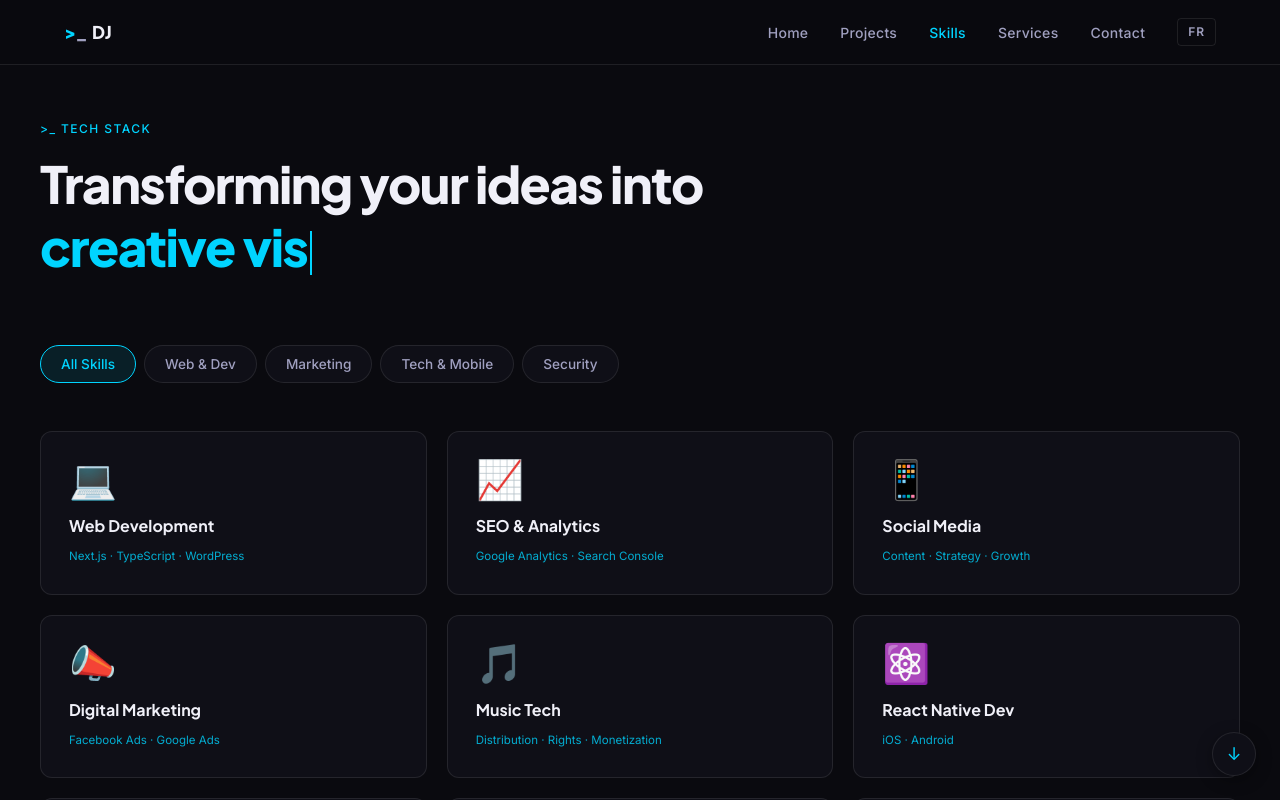
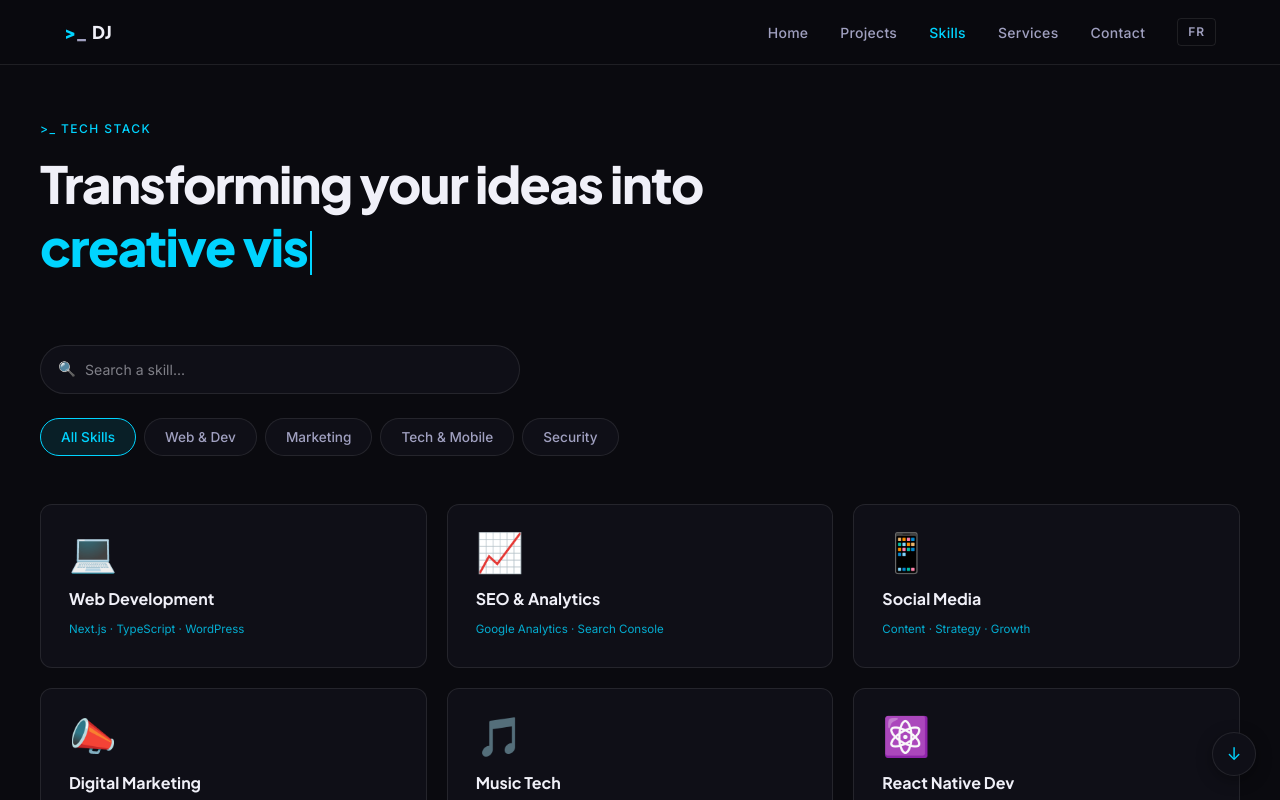
Before and after one commit to skywalker2k17/djovany, a Next.js app: page /en/skills in a window 1280 px wide. Shown: the top 800 px of the page. Built offline with nearby package versions, Linux system fonts and the light colour scheme.

Commit message:
feat(search): add smart token-based search across skills, projects, services
Query words no longer need to match in order or in a single field, so
"facebook digital marketing" now finds "Marketing Digital" tagged with
Facebook Ads. Skills page also gains a search bar (previously missing).

```diff
--- a/app/[locale]/projects/ProjectsClient.tsx
+++ b/app/[locale]/projects/ProjectsClient.tsx
@@ -4,6 +4,7 @@
 import Image from 'next/image';
 import { useState, useEffect } from 'react';
 import { useParams } from 'next/navigation';
+import { smartMatch } from '@/lib/searchMatch';
 
 type FilterCat =
   | 'all' | 'saas' | 'healthcare' | 'security' | 'ecommerce'
@@ -397,18 +398,10 @@
   }, [charIdx, isDeleting, typingIdx, isFr]);
 
   const byCategory = filter === 'all' ? PROJECTS : PROJECTS.filter((p) => p.category === filter);
-  const query = search.trim().toLowerCase();
-  const filtered = query
-    ? byCategory.filter((p) => {
-        const desc = isFr ? p.desc.fr : p.desc.en;
-        return (
-          p.title.toLowerCase().includes(query) ||
-          desc.toLowerCase().includes(query) ||
-          p.tags.some((tag) => tag.toLowerCase().includes(query)) ||
-          p.category.toLowerCase().includes(query)
-        );
-      })
-    : byCategory;
+  const query = search.trim();
+  const projectHaystack = (p: Project) =>
+    [p.title, p.desc.fr, p.desc.en, ...p.tags, p.category].join(' ');
+  const filtered = query ? byCategory.filter((p) => smartMatch(query, projectHaystack(p))) : byCategory;
 
   const APPS = [
     { name: 'StockEasy', category: isFr ? 'Productivité' : 'Productivity' },
@@ -417,12 +410,12 @@
     { name: 'Black Ice Mobile App', category: isFr ? 'Business' : 'Business' },
     { name: 'MoneyTrack', category: isFr ? 'Finance' : 'Finance' },
   ];
-  const appMatches = (name: string) => !query || name.toLowerCase().includes(query);
+  const appMatches = (name: string) => !query || smartMatch(query, `${name} ${APPS.find((a) => a.name === name)?.category ?? ''}`);
   const matchingApps = query ? APPS.filter((a) => appMatches(a.name)) : [];
 
   const suggestions = query
     ? [
-        ...PROJECTS.filter((p) => p.title.toLowerCase().includes(query)).map((p) => ({
+        ...PROJECTS.filter((p) => smartMatch(query, projectHaystack(p))).map((p) => ({
           key: p.slug,
           title: p.title,
           icon: CAT_ICONS[p.category] || '🌐',
--- a/app/[locale]/services/ServicesClient.tsx
+++ b/app/[locale]/services/ServicesClient.tsx
@@ -4,6 +4,7 @@
 import Link from 'next/link';
 import { useState, useEffect } from 'react';
 import { useParams } from 'next/navigation';
+import { smartMatch } from '@/lib/searchMatch';
 
 type FilterCat = 'all' | 'web' | 'marketing' | 'support';
 
@@ -163,22 +164,13 @@
   }, [charIdx, isDeleting, typingIdx, isFr]);
 
   const byCategory = filter === 'all' ? SERVICES : SERVICES.filter((s) => s.category === filter);
-  const query = search.trim().toLowerCase();
-  const filtered = query
-    ? byCategory.filter((s) => {
-        const title = s.title[isFr ? 'fr' : 'en'];
-        const desc = s.desc[isFr ? 'fr' : 'en'];
-        return (
-          title.toLowerCase().includes(query) ||
-          desc.toLowerCase().includes(query) ||
-          s.tags.some((tag) => tag.toLowerCase().includes(query)) ||
-          s.category.toLowerCase().includes(query)
-        );
-      })
-    : byCategory;
+  const query = search.trim();
+  const serviceHaystack = (s: Service) =>
+    [s.title.fr, s.title.en, s.desc.fr, s.desc.en, ...s.tags, s.category].join(' ');
+  const filtered = query ? byCategory.filter((s) => smartMatch(query, serviceHaystack(s))) : byCategory;
 
   const suggestions = query
-    ? SERVICES.filter((s) => s.title[isFr ? 'fr' : 'en'].toLowerCase().includes(query)).slice(0, 6)
+    ? SERVICES.filter((s) => smartMatch(query, serviceHaystack(s))).slice(0, 6)
     : [];
 
   return (
--- a/app/[locale]/skills/SkillsClient.tsx
+++ b/app/[locale]/skills/SkillsClient.tsx
@@ -4,6 +4,7 @@
 import Link from 'next/link';
 import { useState, useEffect } from 'react';
 import { useParams } from 'next/navigation';
+import { smartMatch } from '@/lib/searchMatch';
 
 type FilterCat = 'all' | 'web' | 'marketing' | 'tech' | 'security';
 
@@ -174,6 +175,8 @@
   const [displayText, setDisplayText] = useState('');
   const [isDeleting, setIsDeleting] = useState(false);
   const [charIdx, setCharIdx] = useState(0);
+  const [search, setSearch] = useState('');
+  const [showSuggestions, setShowSuggestions] = useState(false);
 
   useEffect(() => {
     const lang = isFr ? 'fr' : 'en';
@@ -201,7 +204,15 @@
     return () => clearTimeout(timeout);
   }, [charIdx, isDeleting, typingIdx, isFr]);
 
-  const filtered = filter === 'all' ? SKILLS : SKILLS.filter((s) => s.category === filter);
+  const byCategory = filter === 'all' ? SKILLS : SKILLS.filter((s) => s.category === filter);
+  const query = search.trim();
+  const skillHaystack = (s: Skill) =>
+    [s.title.fr, s.title.en, s.tags.fr, s.tags.en, s.desc.fr, s.desc.en, s.category].join(' ');
+  const filtered = query ? byCategory.filter((s) => smartMatch(query, skillHaystack(s))) : byCategory;
+
+  const suggestions = query
+    ? SKILLS.filter((s) => smartMatch(query, skillHaystack(s))).slice(0, 6)
+    : [];
 
   return (
     <section style={{ padding: '120px 24px 80px' }}>
@@ -246,6 +257,113 @@
             }}
           />
         </h1>
+
+        {/* ── Search ── */}
+        <div style={{ position: 'relative', maxWidth: '480px', marginBottom: '24px' }}>
+          <span
+            style={{
+              position: 'absolute',
+              left: '18px',
+              top: '50%',
+              transform: 'translateY(-50%)',
+              color: 'var(--text-muted)',
+              fontSize: '0.9rem',
+              pointerEvents: 'none',
+            }}
+          >
+            🔍
+          </span>
+          <input
+            type="text"
+            value={search}
+            onChange={(e) => { setSearch(e.target.value); setShowSuggestions(true); }}
+            onFocus={() => setShowSuggestions(true)}
+            onBlur={() => setTimeout(() => setShowSuggestions(false), 150)}
+            placeholder={isFr ? 'Rechercher une compétence...' : 'Search a skill...'}
+            style={{
+              width: '100%',
+              padding: '13px 18px 13px 44px',
+              borderRadius: '100px',
+              border: '1px solid var(--border)',
+              background: 'var(--bg-2)',
+              color: 'var(--text)',
+              fontSize: '0.88rem',
+              fontFamily: 'Inter, sans-serif',
+              outline: 'none',
+            }}
+          />
+          {search && (
+            <button
+              onClick={() => setSearch('')}
+              aria-label={isFr ? 'Effacer' : 'Clear'}
+              style={{
+                position: 'absolute',
+                right: '14px',
+                top: '50%',
+                transform: 'translateY(-50%)',
+                background: 'transparent',
+                border: 'none',
+                color: 'var(--text-muted)',
+                cursor: 'pointer',
+                fontSize: '0.9rem',
+              }}
+            >
+              ✕
+            </button>
+          )}
+
+          {showSuggestions && suggestions.length > 0 && (
+            <div
+              style={{
+                position: 'absolute',
+                top: 'calc(100% + 8px)',
+                left: 0,
+                right: 0,
+                background: 'var(--bg-2)',
+                border: '1px solid var(--border)',
+                borderRadius: '12px',
+                overflow: 'hidden',
+                zIndex: 20,
+                boxShadow: '0 12px 32px rgba(0,0,0,0.35)',
+              }}
+            >
+              {suggestions.map((s) => (
+                <button
+                  key={s.title.en}
+                  onMouseDown={() => { setSearch(s.title[isFr ? 'fr' : 'en']); setShowSuggestions(false); }}
+                  style={{
+                    display: 'flex',
+                    alignItems: 'center',
+                    gap: '10px',
+                    width: '100%',
+                    padding: '10px 16px',
+                    background: 'transparent',
+                    border: 'none',
+                    borderBottom: '1px solid var(--border)',
+                    color: 'var(--text)',
+                    fontSize: '0.82rem',
+                    fontFamily: 'Inter, sans-serif',
+                    textAlign: 'left',
+                    cursor: 'pointer',
+                  }}
+                >
+                  <span style={{ fontSize: '1rem' }}>{s.icon}</span>
+                  <span style={{ flex: 1 }}>{s.title[isFr ? 'fr' : 'en']}</span>
+                  <span
+                    style={{
+                      fontSize: '0.6rem',
+                      color: 'var(--accent)',
+                      textTransform: 'uppercase',
+                      letterSpacing: '0.08em',
+                    }}
+                  >
+                    {s.category}
+                  </span>
+                </button>
+              ))}
+            </div>
+          )}
+        </div>
 
         {/* ── Filter Buttons ── */}
         <div style={{ display: 'flex', flexWrap: 'wrap', gap: '8px', marginBottom: '48px' }}>
--- /dev/null
+++ b/lib/searchMatch.ts
@@ -0,0 +1,13 @@
+/**
+ * Token-based "smart" search: matches when every word of the query is found
+ * somewhere in the haystack, regardless of order (e.g. "facebook digital
+ * marketing" matches a card whose text contains "Marketing Digital" and
+ * "Facebook Ads" even though the words appear in a different order/place).
+ */
+export function smartMatch(query: string, haystack: string): boolean {
+  const q = query.trim().toLowerCase();
+  if (!q) return true;
+  const tokens = q.split(/\s+/).filter(Boolean);
+  const text = haystack.toLowerCase();
+  return tokens.every((tok) => text.includes(tok));
+}
```
